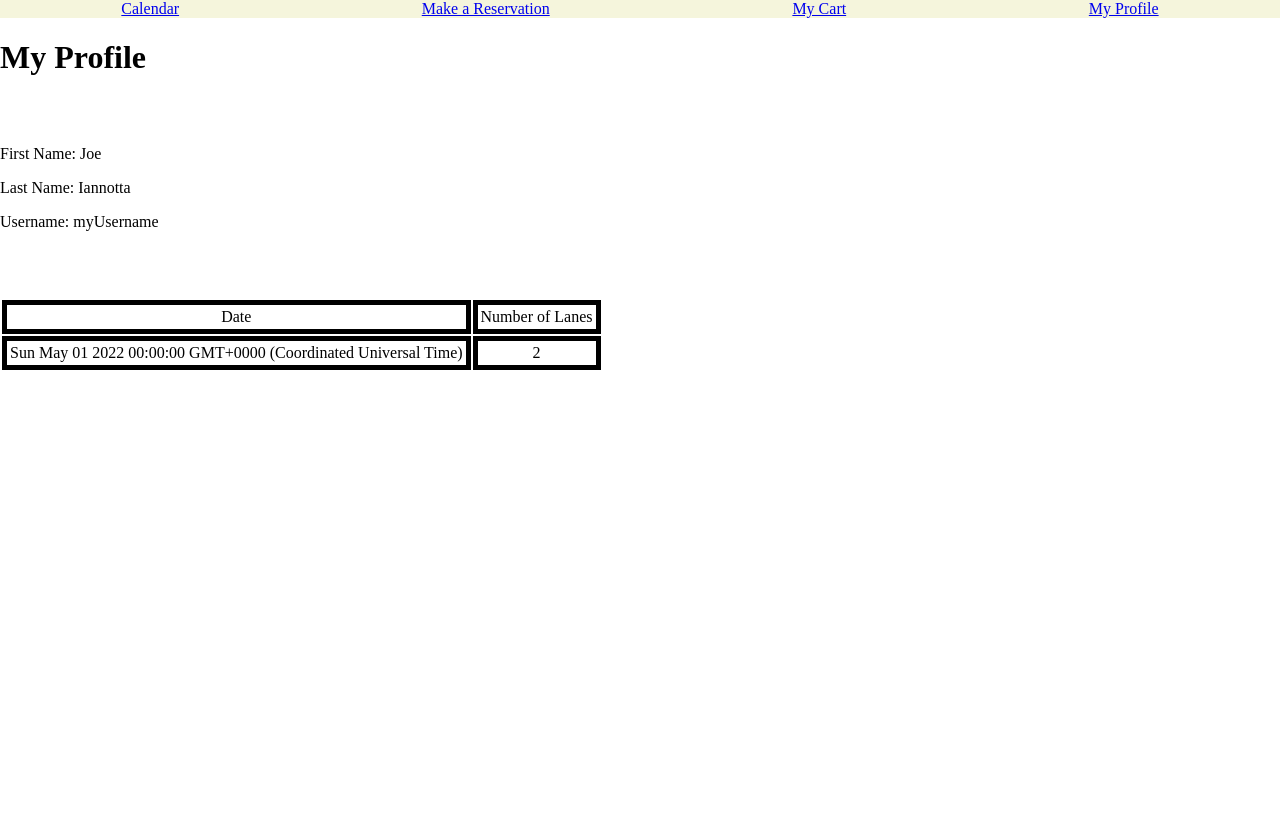
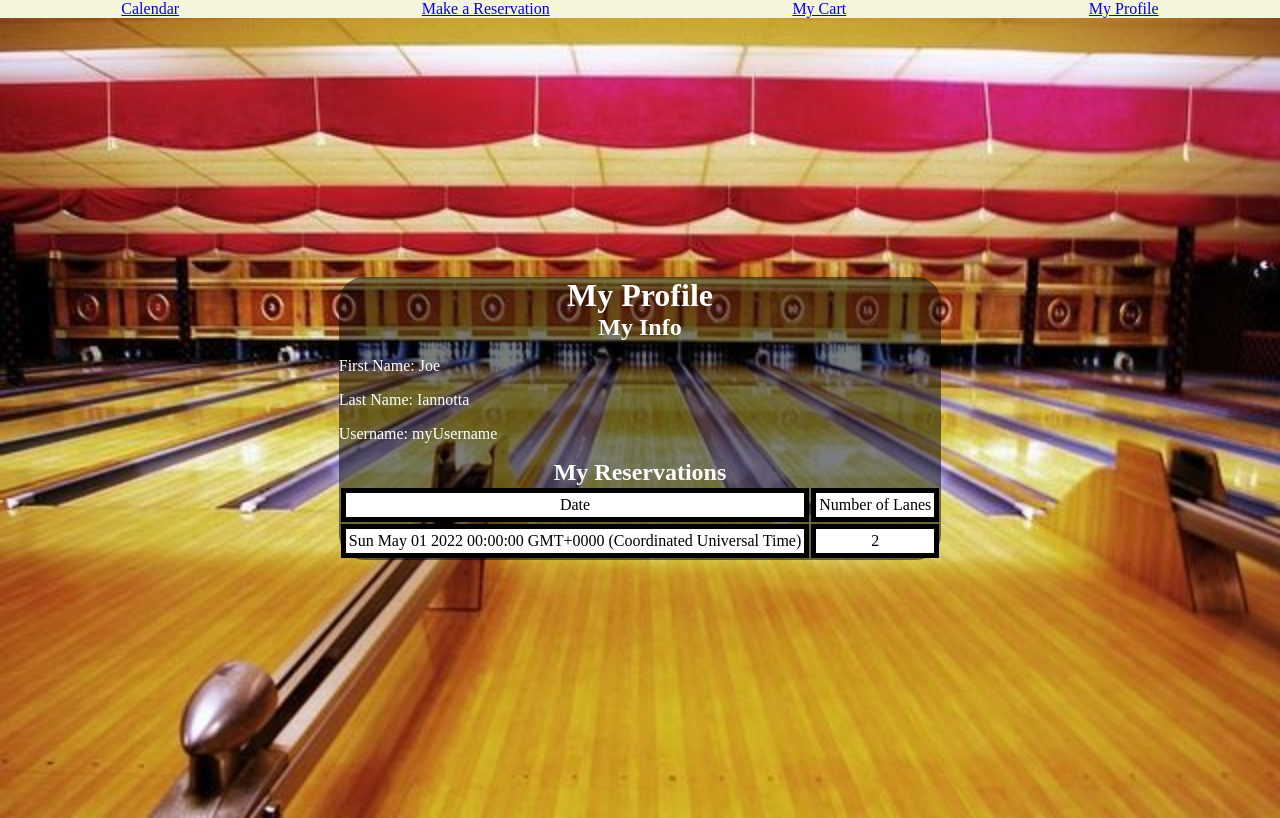
Before and after one commit to cessiumbrain/arsenal-app-1.0, a React (Create React App) app: page /profile in a window 1280 px wide. Built offline with nearby package versions, Linux system fonts and the light colour scheme; a web font is replaced by a local one.

Commit message:
styled profile

```diff
--- a/src/ConfirmationComponent.js
+++ b/src/ConfirmationComponent.js
@@ -12,7 +12,12 @@ class Confirmation extends Component{
     }
     render(){
         return(
-        <div>congratulations, you're all set</div>
+        <div id="confirmation-component">
+            <div id="confirmation-background">
+                <p>congratulations, you're all set</p>
+            </div>
+
+        </div>
     )
     }
 
--- a/src/ProfileComponent.js
+++ b/src/ProfileComponent.js
@@ -32,7 +32,8 @@ const Profile = (props) =>{
 
     return(
         <div id="profile-component">
-            <h1>My Profile</h1>
+            <div id="profile-background">
+                  <h1>My Profile</h1>
             <h2>My Info</h2>
             <p>First Name: {currentUser.firstName}</p>
             <p>Last Name: {currentUser.lastName}</p>
@@ -49,6 +50,8 @@ const Profile = (props) =>{
                     {MyReservations===null ? <p>No Reservations</p> : <MyReservations></MyReservations>}
                 </tbody>
             </table>
+            </div>
+
 
 
         </div>
--- a/src/index.css
+++ b/src/index.css
@@ -68,7 +68,7 @@ body {
 }
 
 /* Master Calendar Component */
-#master-calendar-component, #reservation-component {
+#master-calendar-component,#reservation-component,#confirmation-component {
   background-image: url('../public/assets/background.jpeg');
   background-size: cover;
 
@@ -105,10 +105,12 @@ body {
 
 #calendar-res-display {
   background-color: rgba(0, 0, 0, .5);
+  border-radius: 25px;
 }
 #calendar-res-display h1, h2{
 color: white;
 text-align: center;
+margin: 0;
 }
 
 /*Reservation Component*/
@@ -152,6 +154,10 @@ outline: 2px solid black;
   flex-direction: column;
 }
 
+#cart-component p,h1 {
+  margin: 0;
+}
+
 #EULA, #cart-info{
   background-color: white;
   border-radius: 25px;
@@ -167,9 +173,52 @@ text-align: center;
 display: block;
 margin: 0 auto
 }
+/*Confirmation Component*/
+#confirmation-component {
+  background-image: url('../public/assets/background.jpeg');
+  background-size: cover;
+  height: 100vh;
+  margin: 0;
+  display: flex;
+  justify-content:center ;
+  flex-direction: column;
+  align-items: center;
+}
 
+#confirmation-background {
+  background-color: white;
+  border-radius: 25px;
+}
+ #confirmation-background p {
+   padding: 10px;
+   font-size: 30px;
+ }
 
+ /*Profile Component*/
+ #profile-component {
+  background-image: url('../public/assets/background.jpeg');
+  background-size: cover;
+  height: 100vh;
+  margin: 0;
+  display: flex;
+  justify-content:center ;
+  flex-direction: column;
+  align-items: center;
+ }
 
+ #profile-background{
+   background-color: rgba(0,0,0, .5);
+   margin: 5px;
+   border-radius: 25px;
+ }
+
+ #profile-background p, h1{
+   color: white
+ }
+
+ #profile-background h1 {
+   text-align: center;
+ }
 
 /*tables*/
 .table-border, td, th {
```
